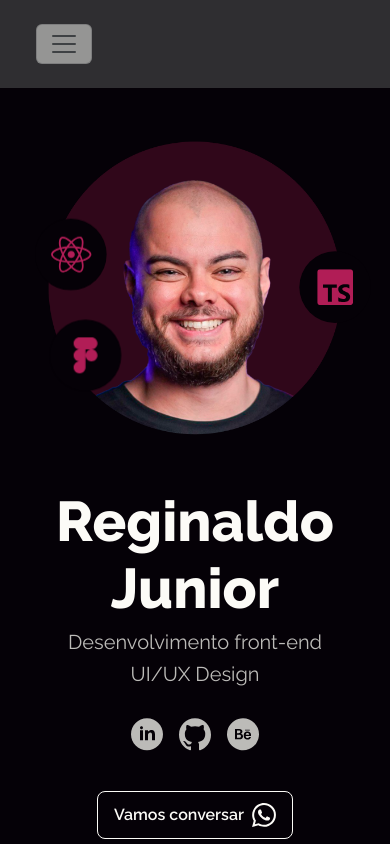
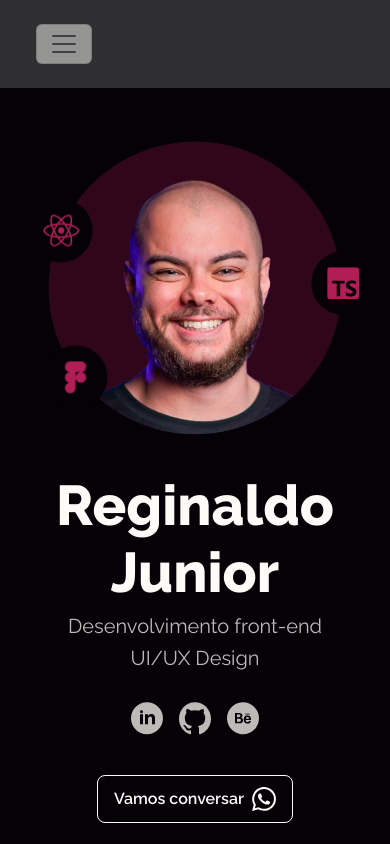
Before and after one commit to reginaldojrrr/meu-site, a Vue app: page / in a window 390 px wide. Shown: the top 844 px of the page. Built offline with nearby package versions, Linux system fonts and the light colour scheme; what @splidejs/vue-splide would draw is missing.

Commit message:
Corrigindo home

```diff
--- a/src/components/home.vue
+++ b/src/components/home.vue
@@ -292,23 +292,28 @@
             }
 
             .react {
-                top: 28%;
-                left: -4%;
+                width: 64px;
+                top: 22%;
+                left: -6%;
             }
 
             .ts {
+                width: 64px;
                 top: 38%;
-                left: 86%;
+                left: 90%;
             }
 
             .figma {
-                top: 60%;
-                left: 0;
+                width: 64px;
+                top: 68%;
+                left: -4;
             }
         }
 
         .textsCta {
-            // margin-top: -200px;
+            .texts {
+                margin-top: 24px;
+            }
         }
     }
 
```
